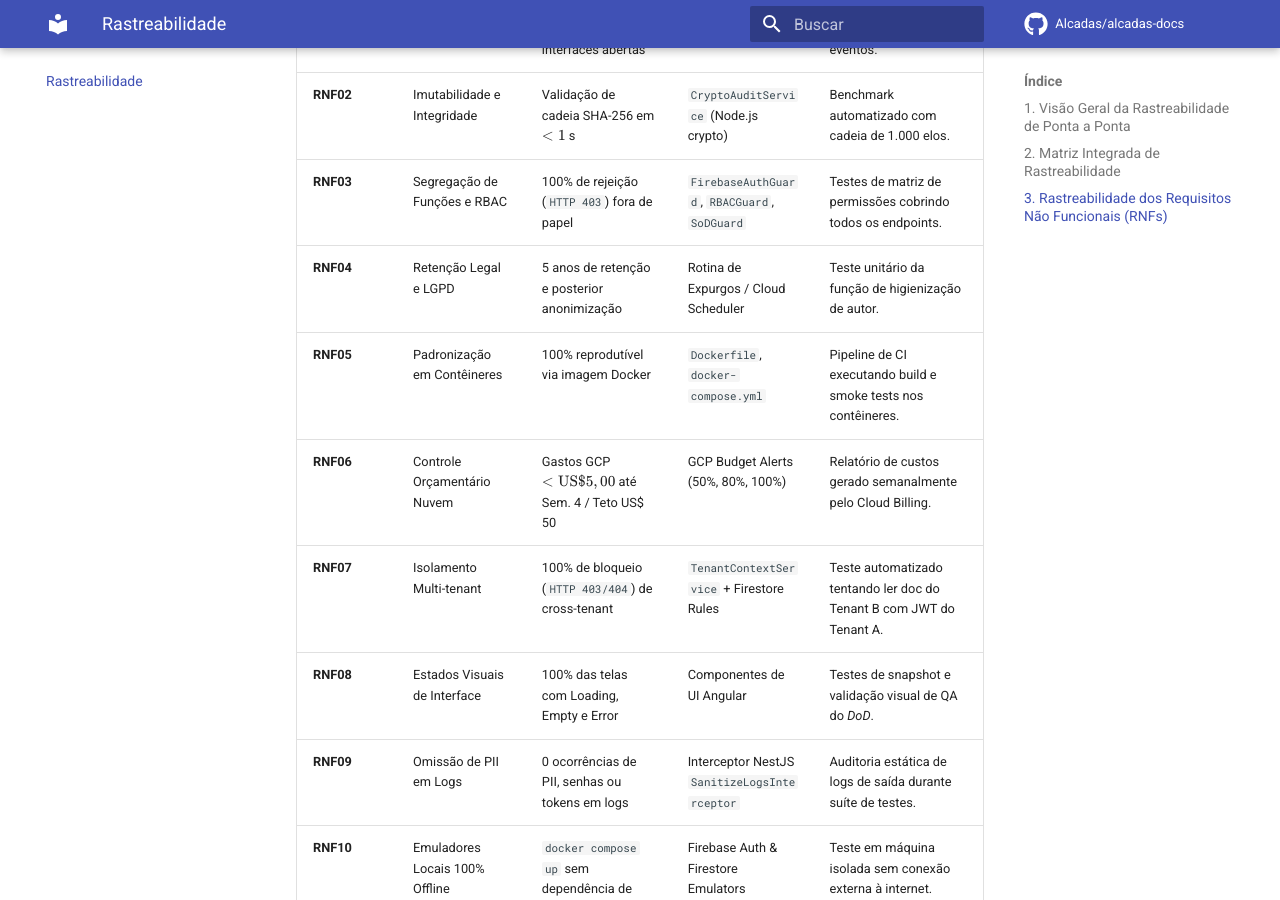
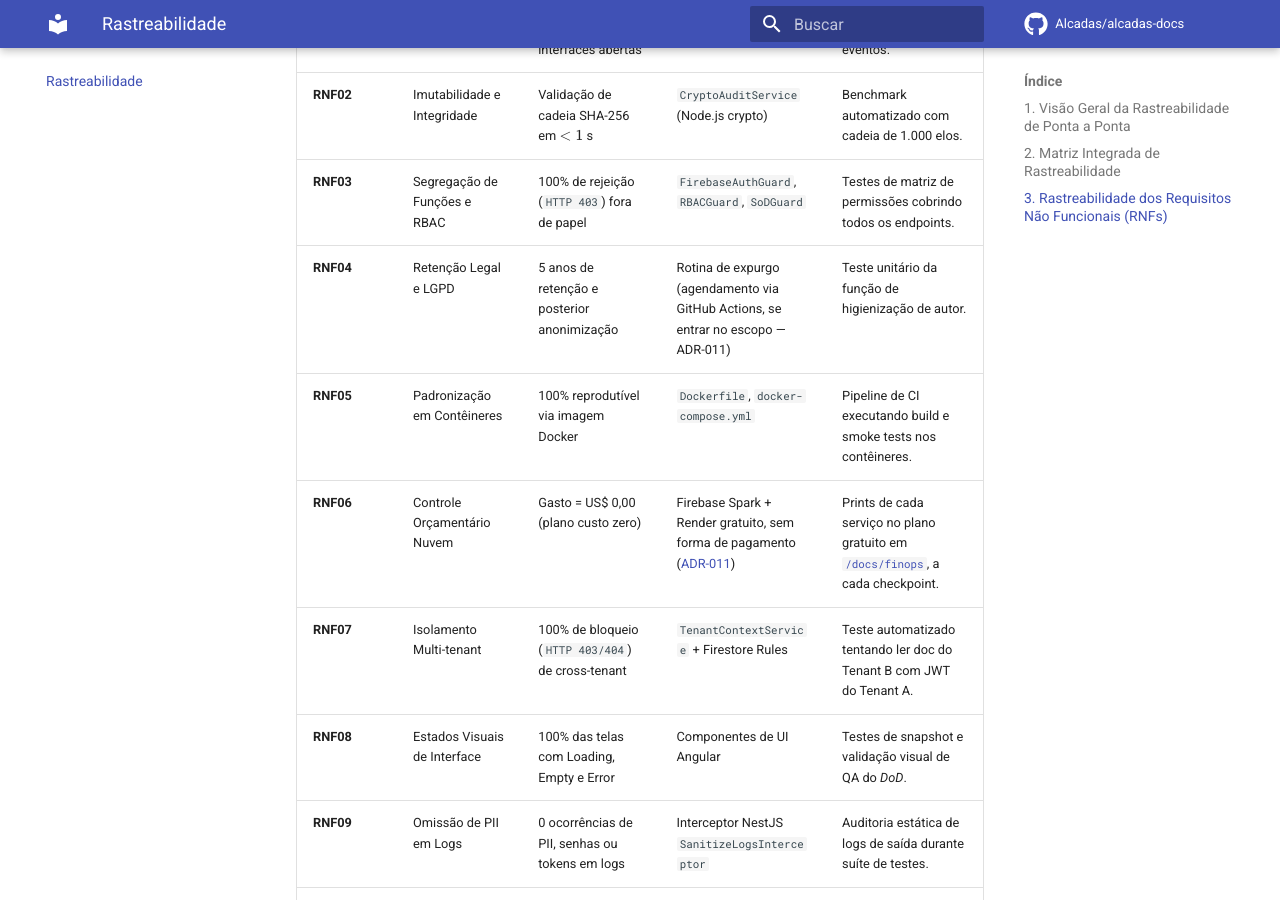
Before and after one commit to Alcadas/alcadas-docs, an MkDocs documentation site: the page built from docs/rastreabilidade.md, in a window 1280 px wide and 900 px high, scrolled down 3487 px. Built offline with MkDocs 1.6.1 and Material for MkDocs 9.7.7, drawn with Linux system fonts in a browser that asks for light colours; comment, search, counter and statistics services are not loaded.

Commit message:
docs(adr): adiciona ADR-011 com o plano custo zero (Render + Firebase Spark) (#15)
- Registra a decisão pedida no Checkpoint 2: sem voucher, nenhuma conta de
  faturamento no GCP. Frontend segue no Firebase Hosting, Auth e Firestore
  no plano Spark e a API vai para o web service gratuito do Render.
- Lista as exceções ao Caderno que dependem da aprovação do professor
  (Cloud Run, rewrite /api, Workload Identity, Cloud Monitoring).
- OpenAPI, ADR-004/008/010, índice de ADRs e RNF04/RNF06 da rastreabilidade
  deixam de citar Cloud Run e orçamento no GCP.

```diff
--- a/docs/api/openapi.yaml
+++ b/docs/api/openapi.yaml
@@ -26,7 +26,7 @@ info:
 
 servers:
   - url: http://localhost:3000/api
-    description: Desenvolvimento local (docker compose + emuladores Firebase). A URL de produção (Firebase Hosting com rewrite /api → Cloud Run) entra no Checkpoint 3.
+    description: Desenvolvimento local (docker compose + emuladores Firebase). A API publicada fica no Render (Checkpoint 3) e é chamada direto pelo frontend no Firebase Hosting, com CORS restrito ao domínio da equipe (ADR-011).
 
 tags:
   - name: Saúde
@@ -481,7 +481,7 @@ paths:
   /healthz:
     get:
       summary: Liveness
-      description: Indica que o processo da API está de pé. Não consulta o banco.
+      description: Indica que o processo da API está de pé. Não consulta o banco. É o health check do Render (ADR-011).
       operationId: healthz
       tags: [Saúde]
       x-implementado: em-revisao
@@ -497,7 +497,7 @@ paths:
   /readyz:
     get:
       summary: Readiness
-      description: Indica que a API consegue falar com o Firestore. Usado pelo compose, pelo CI e, no CP3, pelo Cloud Run.
+      description: Indica que a API consegue falar com o Firestore. Monitorado pelo UptimeRobot no ambiente publicado (ADR-011).
       operationId: readyz
       tags: [Saúde]
       x-implementado: em-revisao
--- a/docs/rastreabilidade.md
+++ b/docs/rastreabilidade.md
@@ -48,9 +48,9 @@ flowchart LR
 | **RNF01** | Sincronização em Tempo Real | $< 1,5$ s entre backend e interfaces abertas | Firestore Real-time Streams + Angular | Teste E2E de latência de propagação de eventos. |
 | **RNF02** | Imutabilidade e Integridade | Validação de cadeia SHA-256 em $< 1$ s | `CryptoAuditService` (Node.js crypto) | Benchmark automatizado com cadeia de 1.000 elos. |
 | **RNF03** | Segregação de Funções e RBAC | 100% de rejeição (`HTTP 403`) fora de papel | `FirebaseAuthGuard`, `RBACGuard`, `SoDGuard` | Testes de matriz de permissões cobrindo todos os endpoints. |
-| **RNF04** | Retenção Legal e LGPD | 5 anos de retenção e posterior anonimização | Rotina de Expurgos / Cloud Scheduler | Teste unitário da função de higienização de autor. |
+| **RNF04** | Retenção Legal e LGPD | 5 anos de retenção e posterior anonimização | Rotina de expurgo (agendamento via GitHub Actions, se entrar no escopo — ADR-011) | Teste unitário da função de higienização de autor. |
 | **RNF05** | Padronização em Contêineres | 100% reprodutível via imagem Docker | `Dockerfile`, `docker-compose.yml` | Pipeline de CI executando build e smoke tests nos contêineres. |
-| **RNF06** | Controle Orçamentário Nuvem | Gastos GCP $< \text{US\$} 5,00$ até Sem. 4 / Teto US$ 50 | GCP Budget Alerts (50%, 80%, 100%) | Relatório de custos gerado semanalmente pelo Cloud Billing. |
+| **RNF06** | Controle Orçamentário Nuvem | Gasto = US$ 0,00 (plano custo zero) | Firebase Spark + Render gratuito, sem forma de pagamento ([ADR-011](arquitetura/adrs/ADR-011-hospedagem-render-firebase-spark.md)) | Prints de cada serviço no plano gratuito em [`/docs/finops`](finops/index.md), a cada checkpoint. |
 | **RNF07** | Isolamento Multi-tenant | 100% de bloqueio (`HTTP 403/404`) de cross-tenant | `TenantContextService` + Firestore Rules | Teste automatizado tentando ler doc do Tenant B com JWT do Tenant A. |
 | **RNF08** | Estados Visuais de Interface | 100% das telas com Loading, Empty e Error | Componentes de UI Angular | Testes de snapshot e validação visual de QA do *DoD*. |
 | **RNF09** | Omissão de PII em Logs | 0 ocorrências de PII, senhas ou tokens em logs | Interceptor NestJS `SanitizeLogsInterceptor` | Auditoria estática de logs de saída durante suíte de testes. |
```
Also changed, not shown: docs/arquitetura/adrs/ADR-004-firestore-e-firebase-auth.md (+1 -1 lines), docs/arquitetura/adrs/ADR-008-firestore-deny-all.md (+1 -1 lines), docs/arquitetura/adrs/ADR-010-concorrencia-otimista-rest.md (+1 -1 lines), docs/arquitetura/adrs/ADR-011-hospedagem-render-firebase-spark.md (added, +78 -0 lines), docs/arquitetura/adrs/index.md (+3 -1 lines), docs/finops/index.md (renamed from docs/governanca/finops.md).
